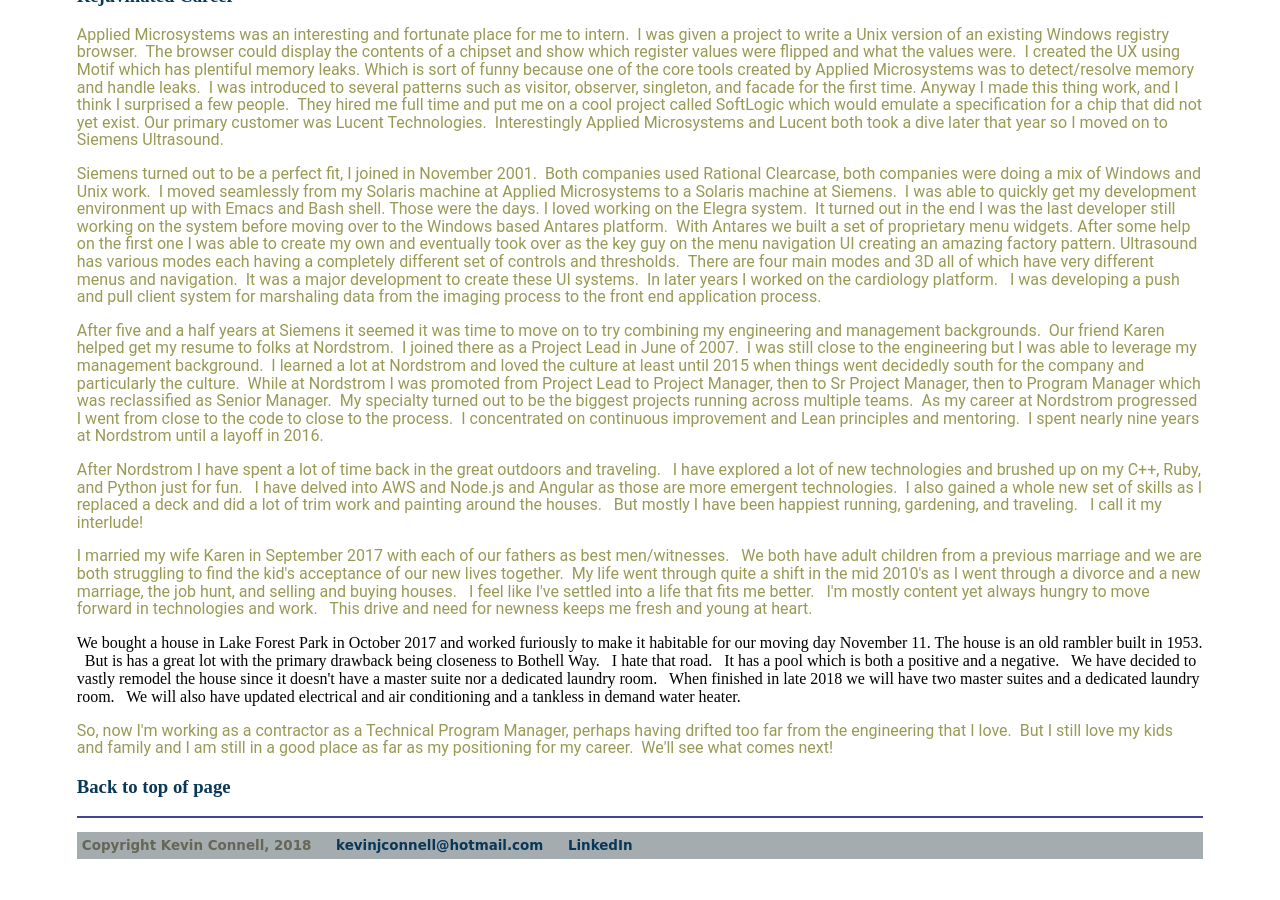
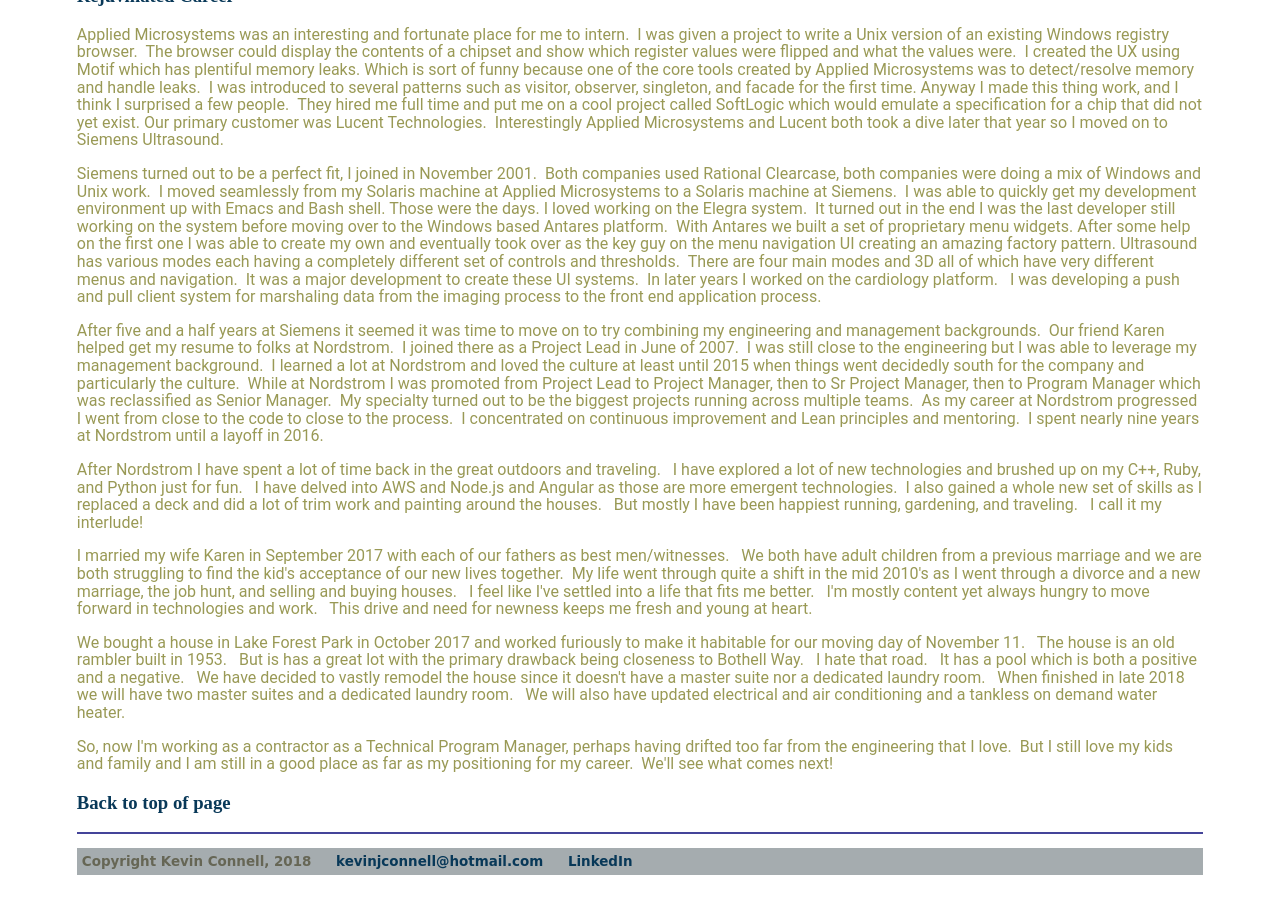
Before and after one commit to mo4dawg/mo4dawg.github.io, a Jekyll site: the page built from about/index.html, in a window 1280 px wide and 900 px high, scrolled down 2446 px. Built offline with Jekyll 4.4.1, drawn with Linux system fonts in a browser that asks for light colours.

Commit message:
Update index.html

```diff
--- a/about/index.html
+++ b/about/index.html
@@ -56,7 +56,7 @@
 	<p style="color:#999955"> After five and a half years at Siemens it seemed it was time to move on to try combining my engineering and management backgrounds. &nbsp;Our friend Karen helped get my resume to folks at Nordstrom. &nbsp;I joined there as a Project Lead in June of 2007. &nbsp;I was still close to the engineering but I was able to leverage my management background. &nbsp;I learned a lot at Nordstrom and loved the culture at least until 2015 when things went decidedly south for the company and particularly the culture. &nbsp;While at Nordstrom I was promoted from Project Lead to Project Manager, then to Sr Project Manager, then to Program Manager which was reclassified as Senior Manager. &nbsp;My specialty turned out to be the biggest projects running across multiple teams.  &nbsp;As my career at Nordstrom progressed I went from close to the code to close to the process. &nbsp;I concentrated on continuous improvement and Lean principles and mentoring.  &nbsp;I spent nearly nine years at Nordstrom until a layoff in 2016. </p>
         <p style="color:#999955">After Nordstrom I have spent a lot of time back in the great outdoors and traveling.  &nbsp; I have explored a lot of new technologies and brushed up on my C++, Ruby, and Python just for fun.  &nbsp; I have delved into AWS and Node.js and Angular as those are more emergent technologies.  &nbsp;I also gained a whole new set of skills as I replaced a deck and did a lot of trim work and painting around the houses. &nbsp; But mostly I have been happiest running, gardening, and traveling.  &nbsp; I call it my interlude! </p>
 	<p style="color:#999955"> I married my wife Karen in September 2017 with each of our fathers as best men/witnesses. &nbsp; We both have adult children from a previous marriage and we are both struggling to find the kid's acceptance of our new lives together. &nbsp;My life went through quite a shift in the mid 2010's as I went through a divorce and a new marriage, the job hunt, and selling and buying houses. &nbsp; I feel like I've settled into a life that fits me better. &nbsp; I'm mostly content yet always hungry to move forward in technologies and work. &nbsp;  This drive and need for newness keeps me fresh and young at heart.</p>
-	<pstyle="color:#999955">We bought a house in Lake Forest Park in October 2017 and worked furiously to make it habitable for our moving day November 11.  The house is an old rambler built in 1953. &nbsp;  But is has a great lot with the primary drawback being closeness to Bothell Way.  &nbsp; I hate that road. &nbsp;  It has a pool which is both a positive and a negative.  &nbsp; We have decided to vastly remodel the house since it doesn't have a master suite nor a dedicated laundry room. &nbsp; When finished in late 2018 we will have two master suites and a dedicated laundry room. &nbsp; We will also have updated electrical and air conditioning and a tankless in demand water heater.</p>
+	<p style="color:#999955">We bought a house in Lake Forest Park in October 2017 and worked furiously to make it habitable for our moving day of November 11. &nbsp; The house is an old rambler built in 1953. &nbsp;  But is has a great lot with the primary drawback being closeness to Bothell Way.  &nbsp; I hate that road. &nbsp;  It has a pool which is both a positive and a negative.  &nbsp; We have decided to vastly remodel the house since it doesn't have a master suite nor a dedicated laundry room. &nbsp; When finished in late 2018 we will have two master suites and a dedicated laundry room. &nbsp; We will also have updated electrical and air conditioning and a tankless on demand water heater.</p>
 	<p style="color:#999955">So, now I'm working as a contractor as a Technical Program Manager, perhaps having drifted too far from the engineering that I love.  &nbsp;But I still love my kids and family and I am still in a good place as far as my positioning for my career. &nbsp;We'll see what comes next!</p>
 	<h3 style="color:#88884f"><a href="https://mo4dawg.github.io/about/#top">Back to top of page</a></h3>
     </div>
```
